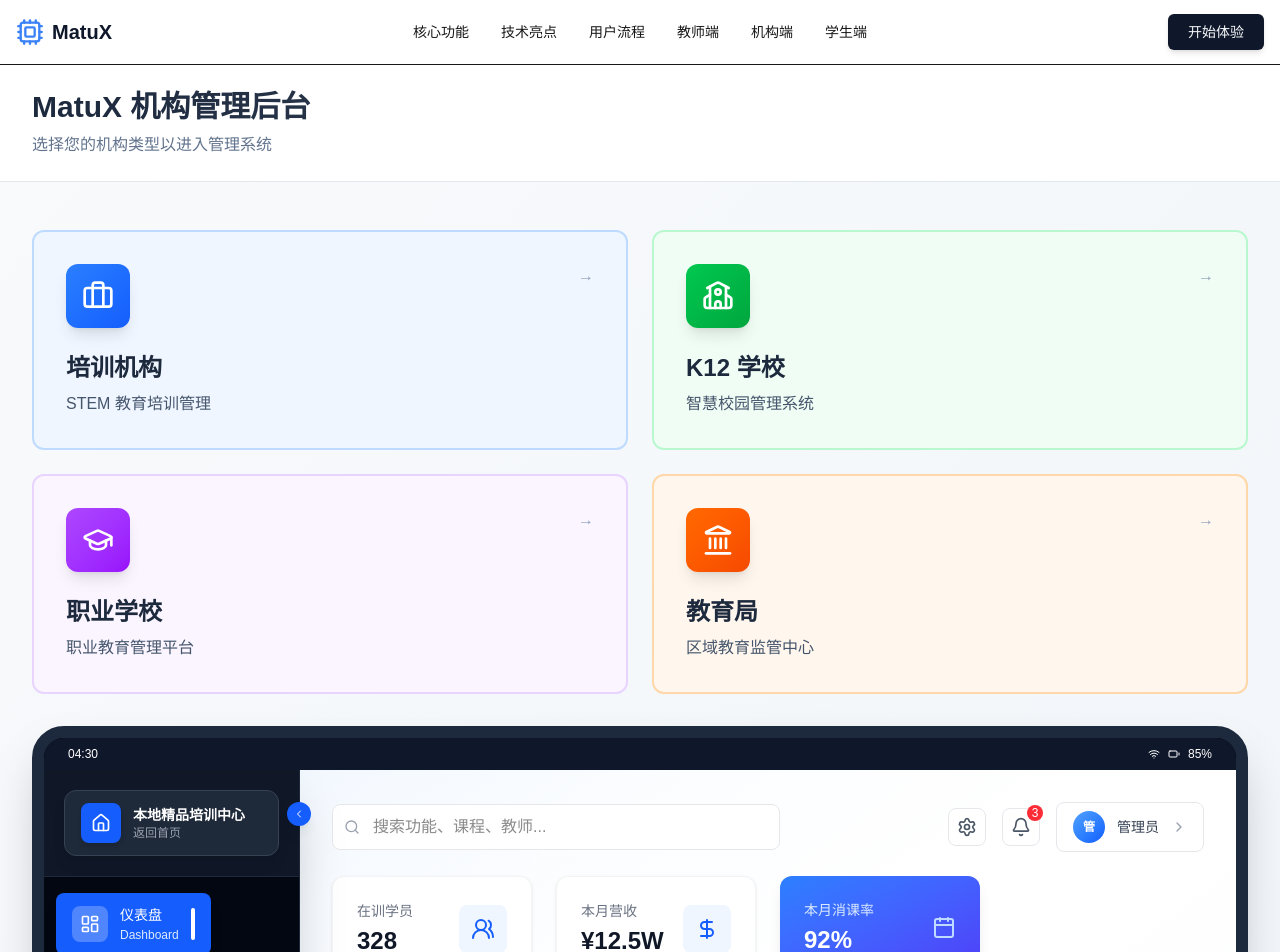
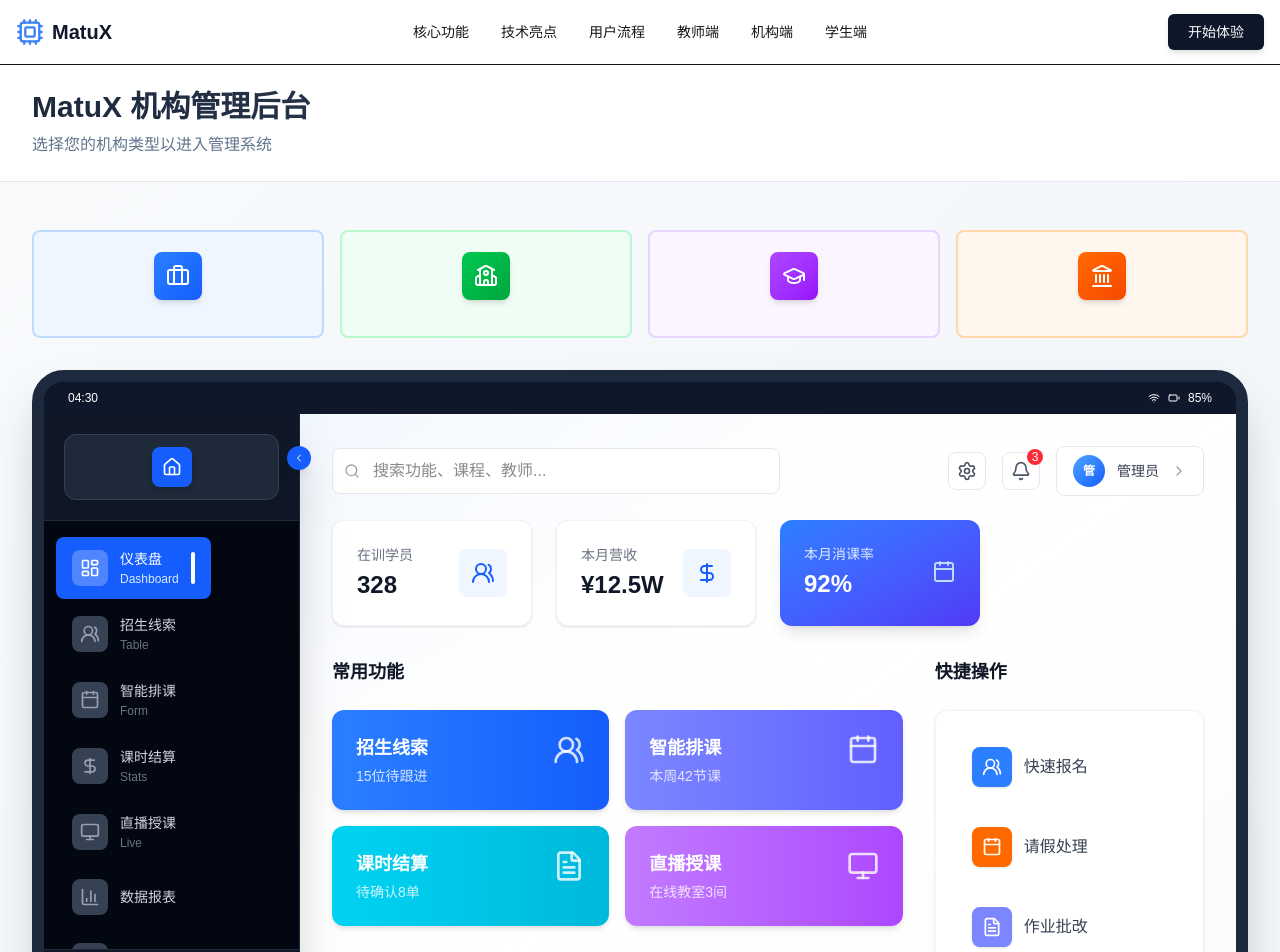
Before and after one commit to MatuX-ai/edu-proto, a Next.js app: page /institution-dashboard in a window 1280 px wide. Shown: the top 952 px of the page. Built offline with nearby package versions, Linux system fonts and the light colour scheme.

Commit message:
feat: 删除侧边栏首页按钮和机构卡片的文字标签

```diff
--- a/app/institution-dashboard/components/dashboard-layout.tsx
+++ b/app/institution-dashboard/components/dashboard-layout.tsx
@@ -74,27 +74,15 @@
             <motion.button
               whileHover={{ scale: 1.02, backgroundColor: '#1f2937' }}
               whileTap={{ scale: 0.98 }}
-              className={`flex items-center gap-3 bg-gray-800 rounded-xl border border-gray-700 shadow-lg hover:border-gray-600 transition-all group ${
-                isCollapsed ? 'px-2 py-2 justify-center' : 'px-4 py-3 w-full'
+              onClick={() => window.location.href = '/institution-dashboard'}
+              className={`flex items-center justify-center bg-gray-800 rounded-xl border border-gray-700 shadow-lg hover:border-gray-600 transition-all group ${
+                isCollapsed ? 'px-2 py-2' : 'px-4 py-3 w-full'
               }`}
+              title="返回首页"
             >
               <div className="w-10 h-10 bg-blue-600 rounded-lg flex items-center justify-center shadow-md shrink-0">
                 <Home className="h-5 w-5 text-white" />
               </div>
-              <AnimatePresence>
-                {!isCollapsed && (
-                  <motion.div
-                    initial={{ opacity: 0, width: 0 }}
-                    animate={{ opacity: 1, width: 'auto' }}
-                    exit={{ opacity: 0, width: 0 }}
-                    transition={{ duration: 0.2 }}
-                    className="text-left overflow-hidden"
-                  >
-                    <div className="text-white font-semibold text-sm whitespace-nowrap">{config.title}</div>
-                    <div className="text-gray-400 text-xs whitespace-nowrap">返回首页</div>
-                  </motion.div>
-                )}
-              </AnimatePresence>
             </motion.button>
           </div>
 
--- a/app/institution-dashboard/page.tsx
+++ b/app/institution-dashboard/page.tsx
@@ -80,7 +80,7 @@
 
       {/* Main Content */}
       <div className="max-w-7xl mx-auto px-8 py-12">
-        <div className="grid grid-cols-1 md:grid-cols-2 gap-6">
+        <div className="grid grid-cols-1 md:grid-cols-2 lg:grid-cols-4 gap-4">
           {institutionTypes.map((type, index) => {
             const Icon = type.icon;
             return (
@@ -91,33 +91,20 @@
                 transition={{ delay: index * 0.1 }}
                 onClick={() => setActiveTab(type.key as typeof activeTab)}
                 className={`
-                  ${type.bgColor} ${type.borderColor} border-2 rounded-xl p-8
-                  cursor-pointer hover:shadow-xl transition-all duration-300
+                  ${type.bgColor} ${type.borderColor} border-2 rounded-lg p-5
+                  cursor-pointer hover:shadow-lg transition-all duration-300
                   hover:scale-105 group
                 `}
               >
-                <div className="flex items-start justify-between mb-6">
+                <div className="flex items-center justify-center mb-4">
                   <div className={`
-                    w-16 h-16 rounded-xl bg-gradient-to-br ${type.color}
-                    flex items-center justify-center shadow-lg
-                    group-hover:shadow-xl transition-shadow
+                    w-12 h-12 rounded-lg bg-gradient-to-br ${type.color}
+                    flex items-center justify-center shadow-md
+                    group-hover:shadow-lg transition-shadow
                   `}>
-                    <Icon className="w-8 h-8 text-white" />
+                    <Icon className="w-6 h-6 text-white" />
                   </div>
-                  <motion.div
-                    whileHover={{ x: 5 }}
-                    className="text-slate-400 group-hover:text-slate-600"
-                  >
-                    →
-                  </motion.div>
                 </div>
-
-                <h2 className="text-2xl font-bold text-slate-800 mb-2">
-                  {type.title}
-                </h2>
-                <p className="text-slate-600">
-                  {type.subtitle}
-                </p>
               </motion.div>
             );
           })}
```
